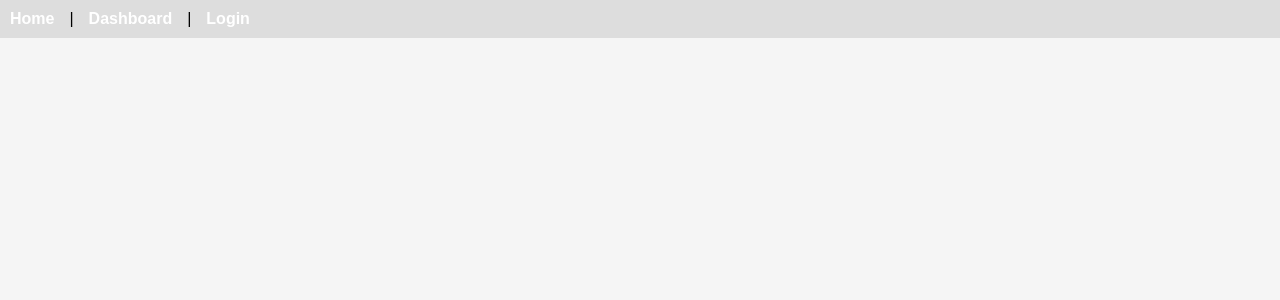
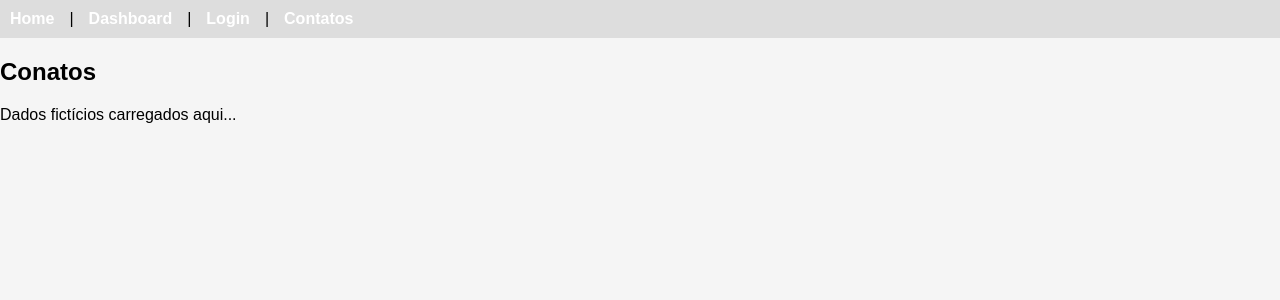
Before and after one commit to paulocesargit/Protec-Front-End, a React (Vite) app: page /contatos in a window 1280 px wide. Shown: the top 300 px of the page. Built offline with nearby package versions, Linux system fonts and the light colour scheme.

Commit message:
prototipo-basico-sem-estilo

```diff
--- a/src/components/navbar.jsx
+++ b/src/components/navbar.jsx
@@ -5,7 +5,7 @@ const Navbar = () => {
   return (
     <nav style={{ padding: "10px", background: "#ddd" }}>
       <Link to="/">Home</Link> | <Link to="/dashboard">Dashboard</Link> |{" "}
-      <Link to="/login">Login</Link>
+      <Link to="/login">Login</Link> |<Link to="/contatos">Contatos</Link>
     </nav>
   );
 };
--- a/src/pages/Contatos.jsx
+++ b/src/pages/Contatos.jsx
@@ -0,0 +1,10 @@
+const contatos = () => {
+  return (
+    <div>
+      <h2>Conatos</h2>
+      <p>Dados fictícios carregados aqui...</p>
+    </div>
+  );
+};
+
+export default contatos;
--- a/src/routes/routes.jsx
+++ b/src/routes/routes.jsx
@@ -2,6 +2,7 @@ import { Routes, Route } from "react-router-dom";
 import Home from "../pages/Home";
 import Dashboard from "../pages/Dashboard";
 import Login from "../pages/login";
+import Contatos from "../pages/Contatos";
 
 const AppRoutes = () => {
   return (
@@ -9,6 +10,7 @@ const AppRoutes = () => {
       <Route path="/" element={<Home />} />
       <Route path="/dashboard" element={<Dashboard />} />
       <Route path="/login" element={<Login />} />
+      <Route path="/contatos" element={<Contatos />} />
     </Routes>
   );
 };
```
